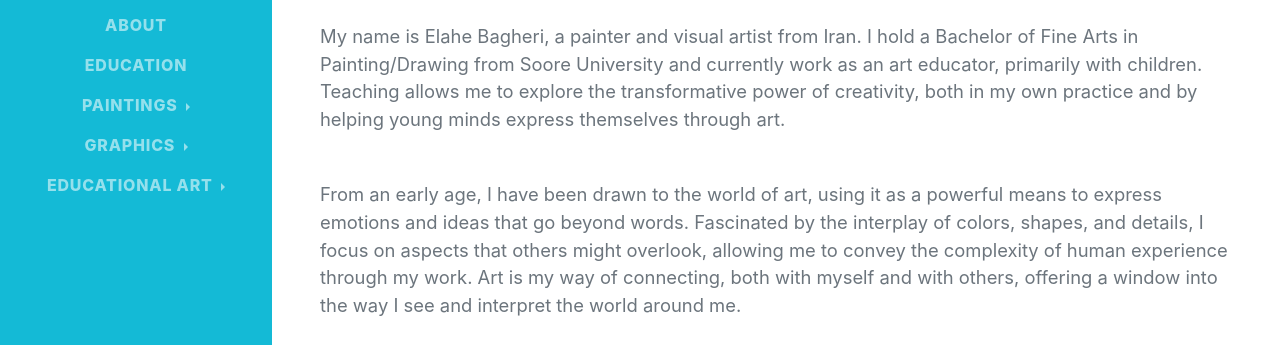
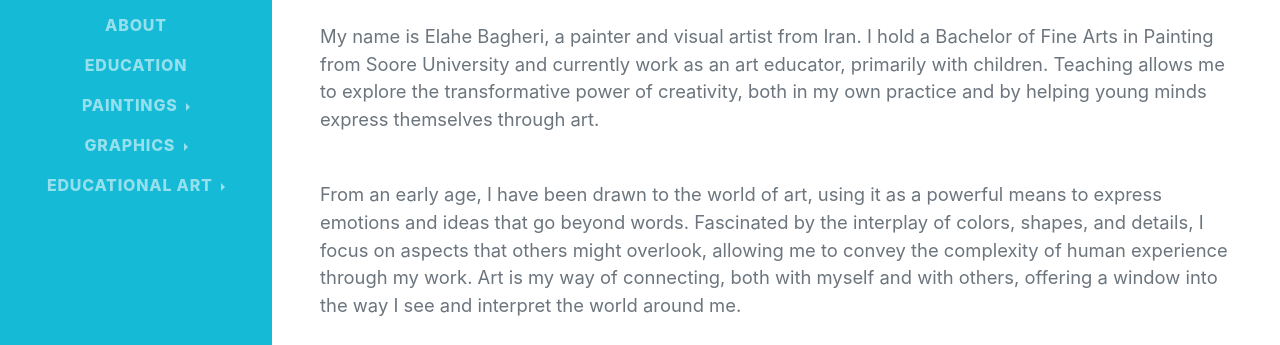
Before and after one commit to elahebagherisr/elahebagherisr.github.io, a website: page index.html in a window 1280 px wide. Shown: the part 369-714 px from the top of the page. Drawn offline with nearby package versions, Linux system fonts and the light colour scheme; a web font is replaced by a local one.

Commit message:
index.html

```diff
--- a/index.html
+++ b/index.html
@@ -130,7 +130,7 @@
                         Tehran, Iran <br>
                         <a href="mailto:elahe.bagheri.sr@gmail.com">elahe.bagheri.sr@gmail.com</a>
                     </div>
-                    <p class="lead mb-5">My name is Elahe Bagheri, a painter and visual artist from Iran. I hold a Bachelor of Fine Arts in Painting/Drawing from Soore University and currently work as an art educator, primarily with children. Teaching allows me to explore the transformative power of creativity, both in my own practice and by helping young minds express themselves through art.</p>
+                    <p class="lead mb-5">My name is Elahe Bagheri, a painter and visual artist from Iran. I hold a Bachelor of Fine Arts in Painting from Soore University and currently work as an art educator, primarily with children. Teaching allows me to explore the transformative power of creativity, both in my own practice and by helping young minds express themselves through art.</p>
                     <p class="lead mb-5">From an early age, I have been drawn to the world of art, using it as a powerful means to express emotions and ideas that go beyond words. Fascinated by the interplay of colors, shapes, and details, I focus on aspects that others might overlook, allowing me to convey the complexity of human experience through my work. Art is my way of connecting, both with myself and with others, offering a window into the way I see and interpret the world around me.</p>
                     <div class="social-icons">
                         <a class="social-icon" href="https://www.linkedin.com/in/elahebagheri/"><i class="fab fa-linkedin-in"></i></a>
```
